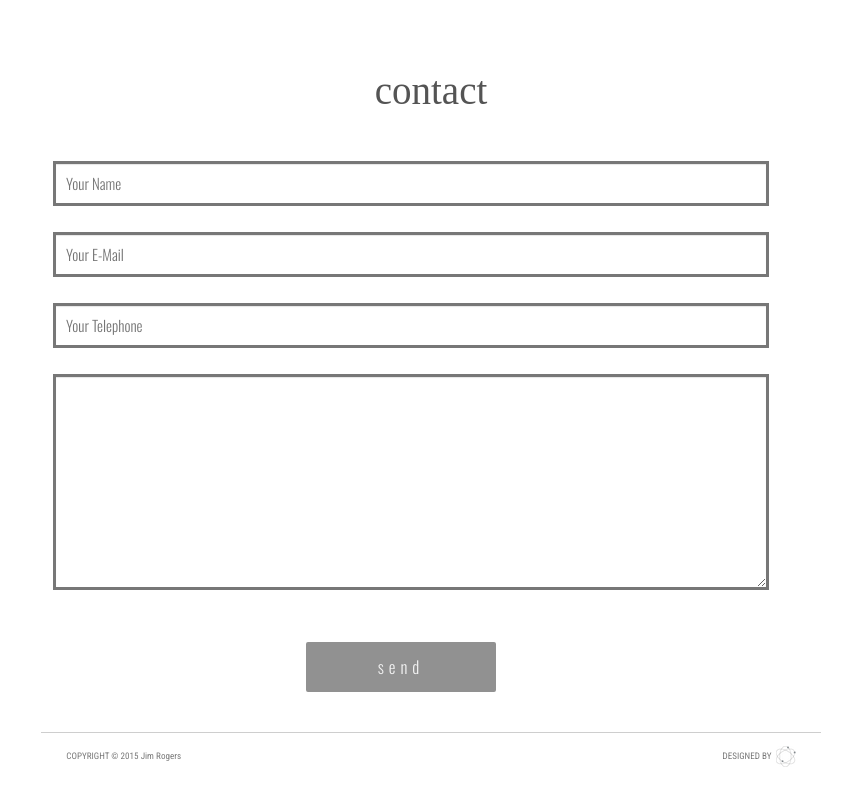
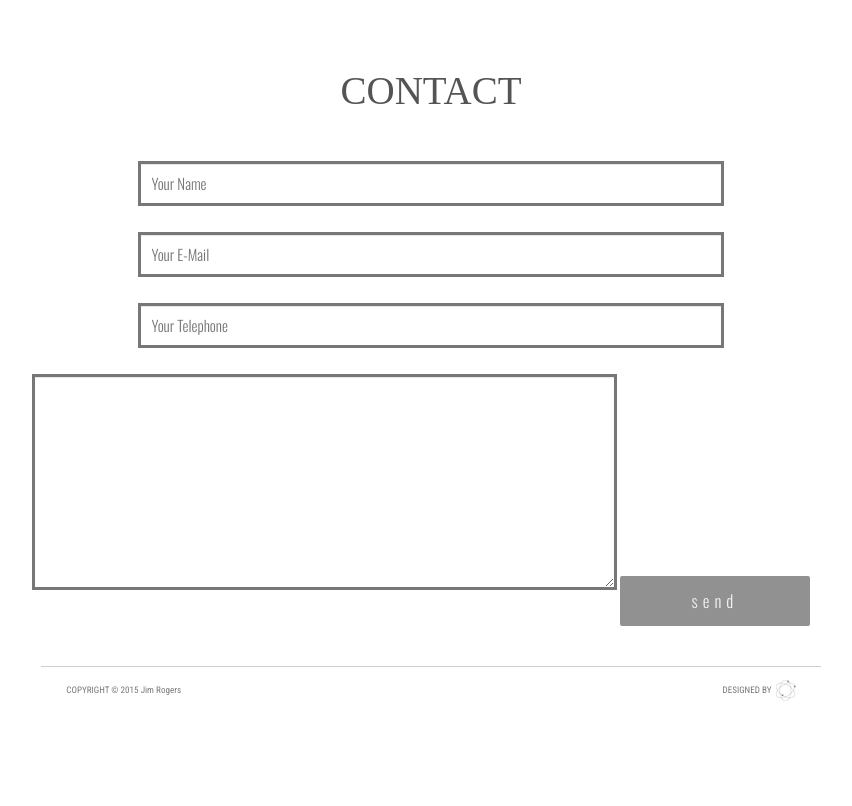
Before and after one commit to JimRogers/jimrogerswebsite, a Jekyll site: the page built from contact/index.html, in a window 1280 px wide. Shown: the top 806 px of the page, without its empty margins (209-1061 px from the left). Built offline with Jekyll 4.4.1, drawn with Linux system fonts in a browser that asks for light colours; comment, search, counter and statistics services are not loaded.

Commit message:
Delete margins on contact form

```diff
--- a/_includes/contact-section.html
+++ b/_includes/contact-section.html
@@ -1,7 +1,7 @@
 <span id="contact"></span>
 <section class="contact">
 <div class="container">
-   <h3>contact</h3>
+   <h3>CONTACT</h3>
   <div class="col-md-12">
     <div id="contact-text">
 
--- a/css/style.css
+++ b/css/style.css
@@ -600,12 +600,8 @@ Contact Section
   text-align:center;
 }
 
-#contactform {
-  margin-left:40px;
-  margin-right:80px;
-}
-#contactform input[type="text"] { font-size:15px; padding: 5px 10px; height:45px; width:100%; border: 3px solid #777;    -webkit-font-smoothing: antialiased;    -moz-osx-font-smoothing: grayscale;    -moz-box-shadow: inset 0 1px 1px 0 rgba(0,0,0,0.1);    -webkit-box-shadow: inset 0 1px 1px 0 rgba(0,0,0,0.1);    box-shadow: inset 0 1px 1px 0 rgba(0,0,0,0.1); margin:8px 0 18px; }
-#contactform textarea { font-size:15px; padding: 5px 10px; width:100%; border: 3px solid #777;    -webkit-font-smoothing: antialiased;    -moz-osx-font-smoothing: grayscale;    -moz-box-shadow: inset 0 1px 1px 0 rgba(0,0,0,0.1);    -webkit-box-shadow: inset 0 1px 1px 0 rgba(0,0,0,0.1);    box-shadow: inset 0 1px 1px 0 rgba(0,0,0,0.1); margin:8px 0 18px; }
+#contactform input[type="text"] { font-size:15px; padding: 5px 10px; height:45px; width:70%; border: 3px solid #777;    -webkit-font-smoothing: antialiased;    -moz-osx-font-smoothing: grayscale;    -moz-box-shadow: inset 0 1px 1px 0 rgba(0,0,0,0.1);    -webkit-box-shadow: inset 0 1px 1px 0 rgba(0,0,0,0.1);    box-shadow: inset 0 1px 1px 0 rgba(0,0,0,0.1); margin:8px 0 18px; }
+#contactform textarea { font-size:15px; padding: 5px 10px; width:70%; border: 3px solid #777;    -webkit-font-smoothing: antialiased;    -moz-osx-font-smoothing: grayscale;    -moz-box-shadow: inset 0 1px 1px 0 rgba(0,0,0,0.1);    -webkit-box-shadow: inset 0 1px 1px 0 rgba(0,0,0,0.1);    box-shadow: inset 0 1px 1px 0 rgba(0,0,0,0.1); margin:8px 0 18px; }
 #contactform #submit { -moz-box-shadow: inset 0 1px 1px 0 rgba(0,0,0,0.1);    -webkit-box-shadow: inset 0 1px 1px 0 rgba(0,0,0,0.1);    box-shadow: inset 0 1px 1px 0 rgba(0,0,0,0.1); width:100%; float: left; font-size:15px; background: #37485c; height:45px; color:#fff; font-weight:900; padding:6px; text-transform: uppercase;  width: 100%; border-radius: 4px; border:0; cursor: pointer;  -ms-box-sizing: border-box;     -khtml-box-sizing: border-box;     -webkit-box-sizing: border-box;     -moz-box-sizing: border-box;    box-sizing: border-box;    box-sizing: border-box; }
 #contactform #submit:hover { background: #37485C; }
 
```
